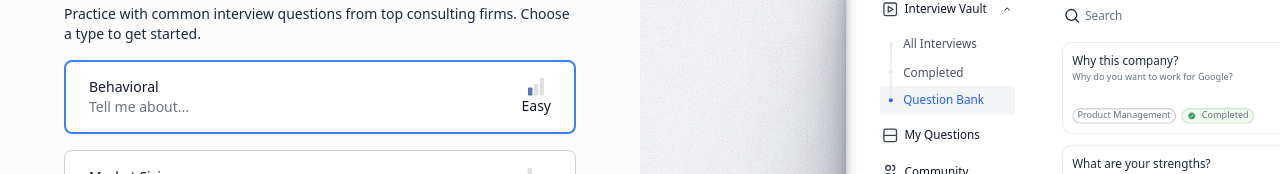
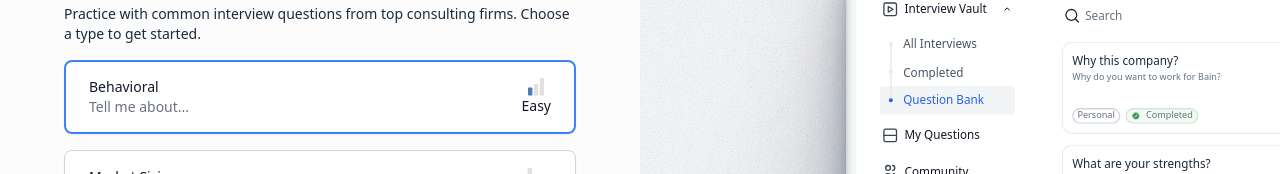
Before and after one commit to andrewgcodes/consultan, a Next.js app: page /demo in a window 1280 px wide. Shown: the part 235-409 px from the top of the page. Built offline with nearby package versions, Linux system fonts and the light colour scheme; what @ffmpeg/ffmpeg would draw is missing.

Commit message:
more edits

```diff
--- a/pages/demo.tsx
+++ b/pages/demo.tsx
@@ -1037,7 +1037,7 @@ export default function DemoPage() {
                   className="max-w-lg mx-auto px-4 lg:px-0"
                 >
                   <h2 className="text-4xl font-bold text-[#1E2B3A]">
-                    And an interviewer
+                    Select your interviewer
                   </h2>
                   <p className="text-[14px] leading-[20px] text-[#1a2b3b] font-normal my-4">
                     More interviewers coming soon.
@@ -1755,11 +1755,11 @@ export default function DemoPage() {
                                 <p>Why this company?</p>
                               </div>
                               <p className="text-wrap grow font-normal text-[7px]">
-                                Why do you want to work for Google?
+                                Why do you want to work for Bain?
                               </p>
                               <div className="flex flex-row space-x-1">
                                 <p className="inline-flex items-center justify-center truncate rounded-full border-[0.5px] border-gray-300 px-[3px] text-[7px] font-normal hover:bg-gray-50">
-                                  Product Management
+                                  Personal
                                 </p>
                                 <p className="inline-flex items-center justify-center truncate rounded-full border-[0.5px] border-[#D0E7DC] bg-[#F3FAF1] px-[3px] text-[7px] font-normal hover:bg-[#edf8ea]">
                                   <span className="mr-1 flex items-center text-emerald-600">
@@ -1855,7 +1855,7 @@ export default function DemoPage() {
                               </p>
                               <div className="flex flex-row space-x-1">
                                 <p className="inline-flex items-center justify-center truncate rounded-full border-[0.5px] border-gray-300 px-[3px] text-[7px] font-normal hover:bg-gray-50">
-                                  Product Management
+                                  Personal
                                 </p>
                                 <p className="inline-flex items-center justify-center truncate rounded-full border-[0.5px] border-[#D0E7DC] bg-[#F3FAF1] px-[3px] text-[7px] font-normal hover:bg-[#edf8ea]">
                                   <span className="mr-1 flex items-center text-emerald-600">
@@ -2001,15 +2001,14 @@ export default function DemoPage() {
                             <div className="absolute inset-0 rounded-lg ring-1 ring-inset ring-zinc-900/[7.5%] group-hover:ring-zinc-900/10"></div>
                             <div className="relative flex h-full flex-col overflow-hidden">
                               <div className="flex items-center text-left text-[#1a2b3b]">
-                                <p>Walk me through this function</p>
+                                <p>Estimate the market size of diet sodas in Japan.</p>
                               </div>
                               <p className="text-wrap grow font-normal text-[7px]">
-                                Explain in as much detail as you can what this
-                                function does, including its time and space...
+                                Think step by step and explain your reasoning.
                               </p>
                               <div className="flex flex-row space-x-1">
                                 <p className="inline-flex items-center justify-center truncate rounded-full border-[0.5px] border-gray-300 px-[3px] text-[7px] font-normal hover:bg-gray-50">
-                                  Software Engineering
+                                  International
                                 </p>
                                 <p className="inline-flex items-center justify-center truncate rounded-full border-[0.5px] border-[#D0E7DC] bg-[#F3FAF1] px-[3px] text-[7px] font-normal hover:bg-[#edf8ea]">
                                   <span className="mr-1 flex items-center text-emerald-600">
@@ -2147,12 +2146,11 @@ export default function DemoPage() {
                                 <p>How would you rebuild Twitter?</p>
                               </div>
                               <p className="text-wrap grow font-normal text-[7px]">
-                                Given what you know about Twitter, how would you
-                                architect it from the ground up?
+                                Given what you know about Twitter, what changes might you make?
                               </p>
                               <div className="flex flex-row space-x-1">
                                 <p className="inline-flex items-center justify-center truncate rounded-full border-[0.5px] border-gray-300 px-[3px] text-[7px] font-normal hover:bg-gray-50">
-                                  Systems Design
+                                  Operations
                                 </p>
                                 <p className="inline-flex items-center justify-center truncate rounded-full border-[0.5px] border-[#D0E7DC] bg-[#F3FAF1] px-[3px] text-[7px] font-normal hover:bg-[#edf8ea]">
                                   <span className="mr-1 flex items-center text-emerald-600">
```
